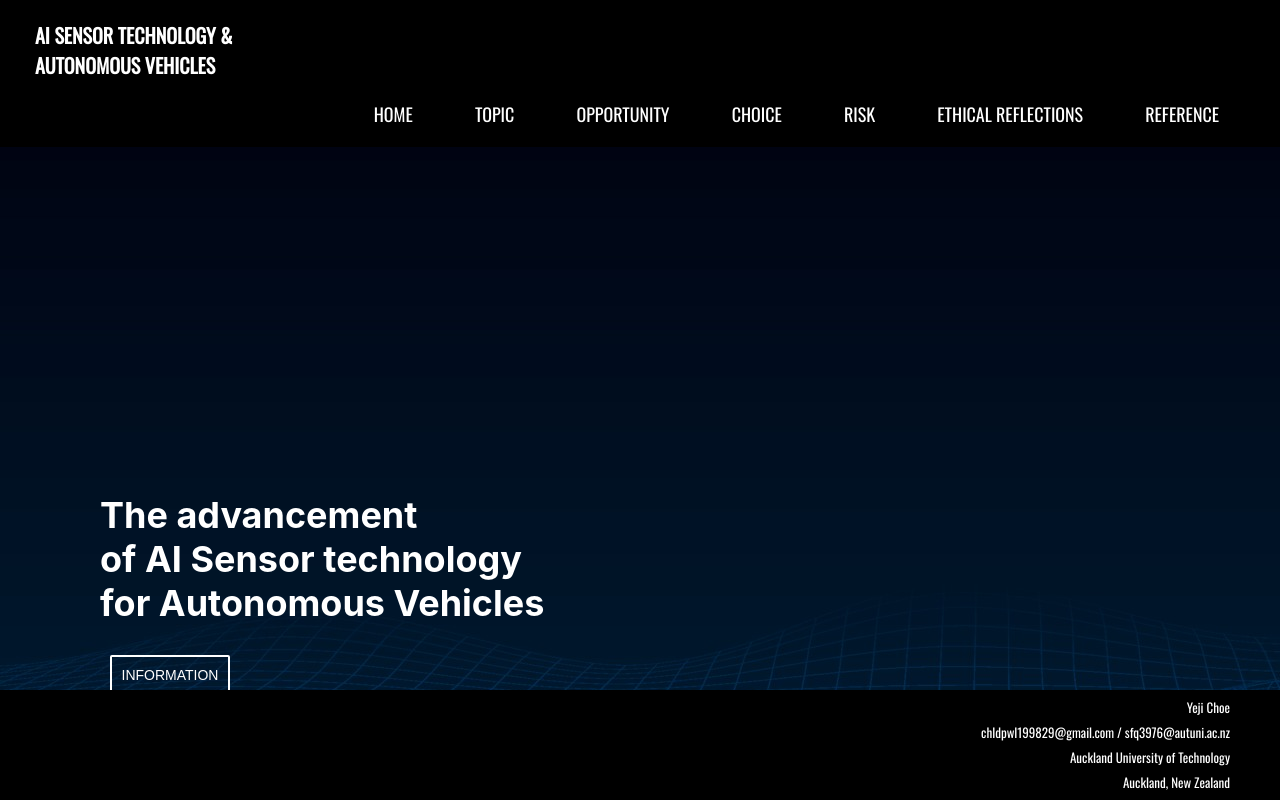
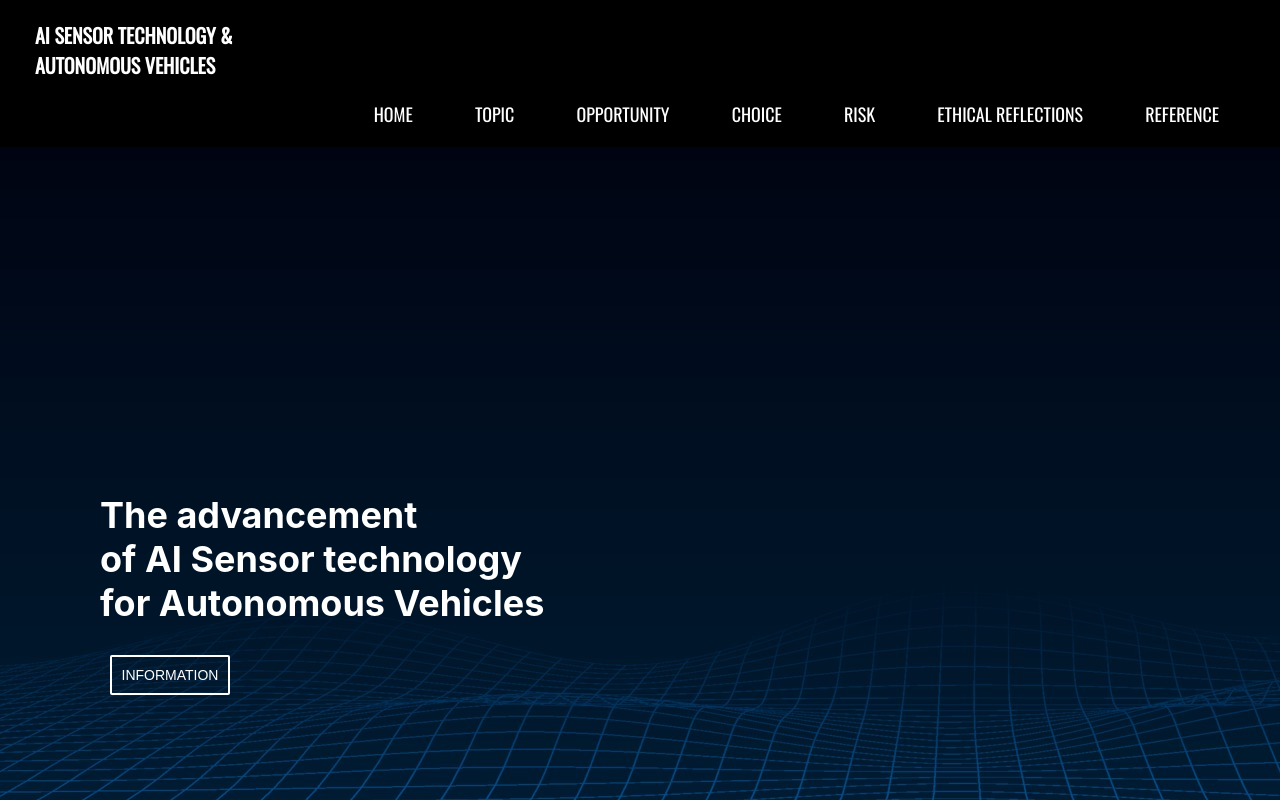
Before and after one commit to chldpwl199829/Website, a plain HTML site: page index.html in a window 1280 px wide. Drawn offline with nearby package versions, Linux system fonts and the light colour scheme.

Commit message:
Update index.html

```diff
--- a/index.html
+++ b/index.html
@@ -46,14 +46,7 @@
 
 </body>
 
-<footer class="footer">
-    <div class = "footer">
-    <p>Yeji Choe </p>
-    <p>chldpwl199829@gmail.com / sfq3976@autuni.ac.nz</p>
-    <p>Auckland University of Technology</p>
-    <p>Auckland, New Zealand </p>
-    </div>
-</footer>
+
 
 
 </html>
```
